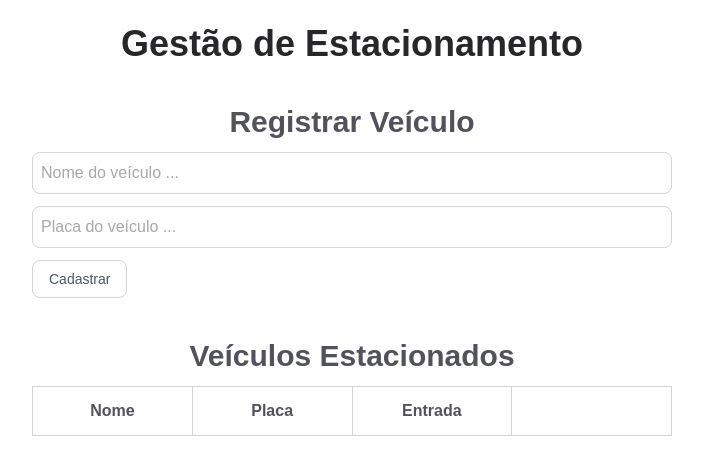
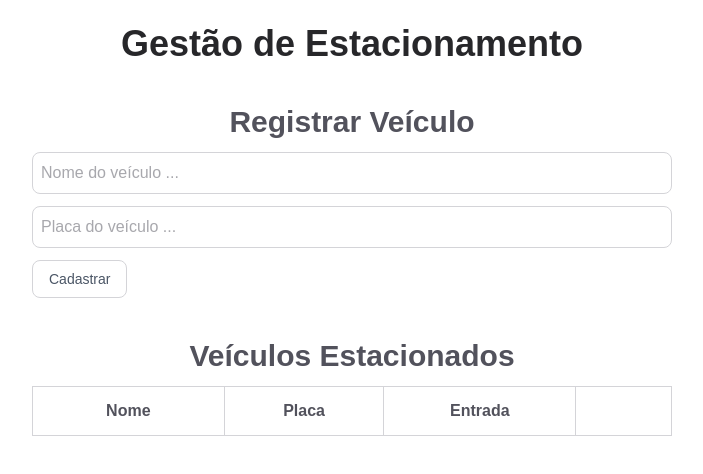
Before and after one commit to pixwell/dio-spread-fullstack, a website: page index.html in a window 1280 px wide. Shown: the whole page, without its empty margins (288-991 px from the left). Drawn offline with nearby package versions, Linux system fonts and the light colour scheme; files that its build step writes are made by us from their sources.

Commit message:
Ajuste de largura das colunas da tabela

```diff
--- a/index.html
+++ b/index.html
@@ -22,10 +22,10 @@
         <h2 class="text-center text-zinc-600">Veículos Estacionados</h2>
         <table class="data-table">
             <thead>
-                <th class="w-1/4">Nome</th>
-                <th class="w-1/4">Placa</th>
-                <th class="w-1/4">Entrada</th>
-                <th class="w-1/4"></th>
+                <th class="w-[30%]">Nome</th>
+                <th class="w-[25%]">Placa</th>
+                <th class="w-[30%]">Entrada</th>
+                <th class="w-[15%]"></th>
             </thead>
             <tbody id="patio"></tbody>
         </table>
```
